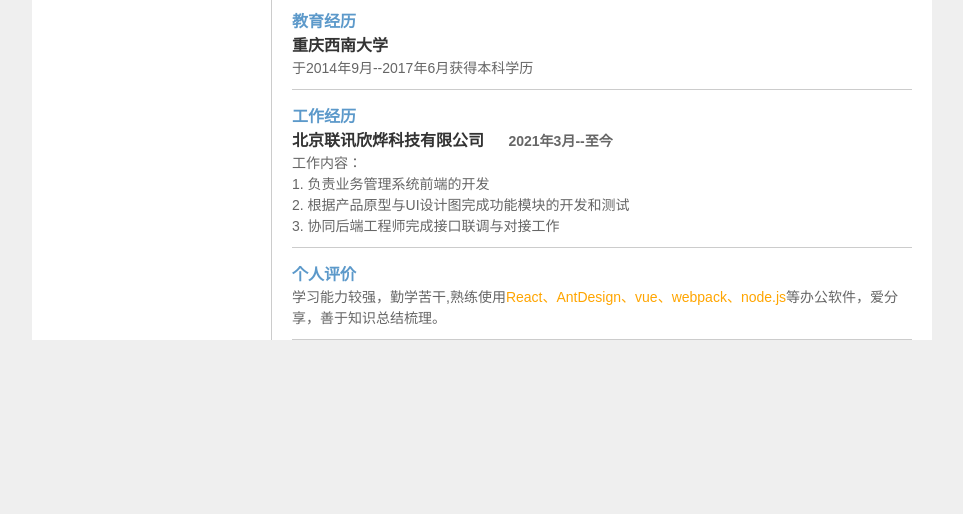
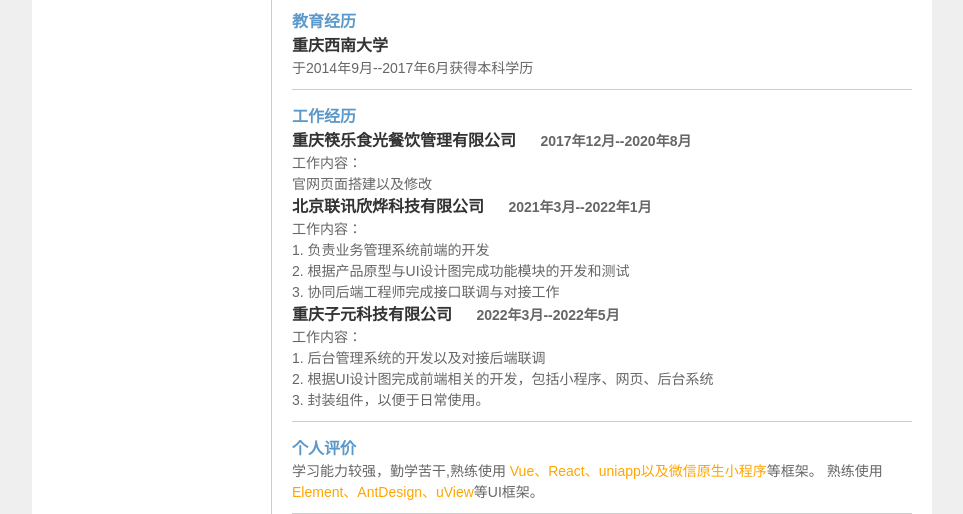
Before and after one commit to hkl1223/resume, a plain HTML site: page index.html in a window 1280 px wide. Shown: the part 1447-1961 px from the top of the page, without its empty margins (158-1121 px from the left). Before the commit the page ends 1787 px from the top, so only its background shows below. Drawn offline with Linux system fonts and the light colour scheme; a small style sheet from the web is missing.

Commit message:
Update index.html

```diff
--- a/index.html
+++ b/index.html
@@ -210,16 +210,31 @@
             </section>
             <section>
                 <h2>工作经历</h2>
-                <h3>北京联讯欣烨科技有限公司 <p class="timeline">2021年3月--至今</p>
+                <h3>重庆筷乐食光餐饮管理有限公司 <p class="timeline">2017年12月--2020年8月</p>
+                </h3>
+                <p>工作内容：</p>
+                <p>官网页面搭建以及修改</p>
+                <h3>北京联讯欣烨科技有限公司 <p class="timeline">2021年3月--2022年1月</p>
                 </h3>
                 <p>工作内容：</p>
                 <p> 1. 负责业务管理系统前端的开发<br />
                     2. 根据产品原型与UI设计图完成功能模块的开发和测试<br />
                     3. 协同后端工程师完成接口联调与对接工作</p>
+                <h3>重庆子元科技有限公司 <p class="timeline">2022年3月--2022年5月</p>
+                </h3>
+                <p>工作内容：</p>
+                <p> 1. 后台管理系统的开发以及对接后端联调<br />
+                    2. 根据UI设计图完成前端相关的开发，包括小程序、网页、后台系统<br />
+                    3. 封装组件，以便于日常使用。</p>
+
             </section>
             <section>
                 <h2>个人评价</h2>
-                <p>学习能力较强，勤学苦干,熟练使用<span class="highlight1">React、AntDesign、vue、webpack、node.js</span>等办公软件，爱分享，善于知识总结梳理。
+                <p>学习能力较强，勤学苦干,熟练使用
+                    <span class="highlight1">Vue、React、uniapp以及微信原生小程序</span>等框架。
+                    熟练使用<span class="highlight1">Element、AntDesign、uView</span>等UI框架。
+
+
                 </p>
             </section>
         </main>
```
